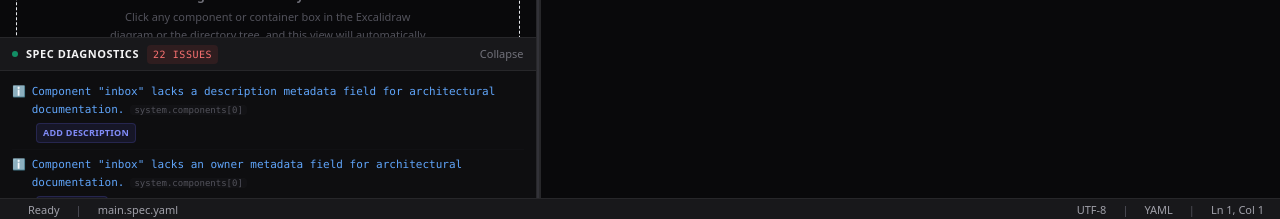
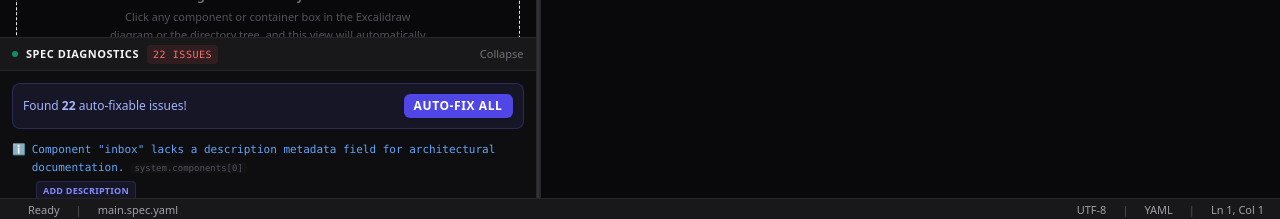
Before and after one commit to thamam/spec-design-yard, a Next.js app: page / in a window 1280 px wide. Shown: the part 578-797 px from the top of the page. Built offline with nearby package versions, Linux system fonts and the light colour scheme.

Commit message:
feat: implement keyboard-first autocomplete navigation and atomic quick-fix-all

```diff
--- a/components/workspace/editor-panel.tsx
+++ b/components/workspace/editor-panel.tsx
@@ -34,6 +34,8 @@ interface CodeTabProps {
 
 function CodeTab({ value, onChange }: CodeTabProps) {
   const [cursorPos, setCursorPos] = useState<number | null>(null)
+  const [activeSuggestionIndex, setActiveSuggestionIndex] = useState(0)
+  const [suppressAutocomplete, setSuppressAutocomplete] = useState(false)
   const timerRef = useRef<NodeJS.Timeout | null>(null)
 
   useEffect(() => {
@@ -46,6 +48,7 @@ function CodeTab({ value, onChange }: CodeTabProps) {
     const nextVal = e.target.value
     onChange(nextVal)
     setCursorPos(e.target.selectionStart)
+    setSuppressAutocomplete(false)
   }
 
   const handleTextareaSelect = (e: React.SyntheticEvent<HTMLTextAreaElement>) => {
@@ -53,11 +56,16 @@ function CodeTab({ value, onChange }: CodeTabProps) {
   }
 
   const autocomplete = useMemo(() => {
-    if (cursorPos === null) return null
+    if (cursorPos === null || suppressAutocomplete) return null
     const res = getAutocompleteSuggestions(value, cursorPos)
     if (res.suggestions.length > 0) return res
     return null
-  }, [value, cursorPos])
+  }, [value, cursorPos, suppressAutocomplete])
+
+  const suggestionsKey = autocomplete?.suggestions.join(',') || ""
+  useEffect(() => {
+    setActiveSuggestionIndex(0)
+  }, [suggestionsKey])
 
   const handleApplySuggestion = (sug: string) => {
     if (!autocomplete) return
@@ -78,6 +86,27 @@ function CodeTab({ value, onChange }: CodeTabProps) {
     }, 0)
   }
 
+  const handleKeyDown = (e: React.KeyboardEvent<HTMLTextAreaElement>) => {
+    if (autocomplete && autocomplete.suggestions.length > 0) {
+      if (e.key === "ArrowRight" || e.key === "ArrowDown") {
+        e.preventDefault()
+        setActiveSuggestionIndex((prev) => (prev + 1) % autocomplete.suggestions.length)
+      } else if (e.key === "ArrowLeft" || e.key === "ArrowUp") {
+        e.preventDefault()
+        setActiveSuggestionIndex((prev) => (prev - 1 + autocomplete.suggestions.length) % autocomplete.suggestions.length)
+      } else if (e.key === "Tab" || e.key === "Enter") {
+        e.preventDefault()
+        const selectedSug = autocomplete.suggestions[activeSuggestionIndex]
+        if (selectedSug) {
+          handleApplySuggestion(selectedSug)
+        }
+      } else if (e.key === "Escape") {
+        e.preventDefault()
+        setSuppressAutocomplete(true)
+      }
+    }
+  }
+
   return (
     <div className="flex-1 flex overflow-hidden font-mono text-[13px] leading-relaxed relative bg-zinc-950/80">
       <textarea
@@ -86,6 +115,7 @@ function CodeTab({ value, onChange }: CodeTabProps) {
         value={value}
         onChange={handleTextareaChange}
         onSelect={handleTextareaSelect}
+        onKeyDown={handleKeyDown}
         className="w-full h-full bg-transparent border-none focus:outline-none focus:ring-0 p-5 text-zinc-300 font-mono resize-none leading-6 overflow-y-auto"
         spellCheck="false"
       />
@@ -96,19 +126,23 @@ function CodeTab({ value, onChange }: CodeTabProps) {
             <span className="text-[10px] text-zinc-500 font-bold uppercase tracking-wider font-sans pr-1">
               Suggesting {autocomplete.type === "id" ? "IDs" : "Types"}:
             </span>
-            {autocomplete.suggestions.map((sug) => (
+            {autocomplete.suggestions.map((sug, idx) => (
               <button
                 key={sug}
                 type="button"
                 onClick={() => handleApplySuggestion(sug)}
-                className="px-2 py-0.5 text-xs font-mono bg-indigo-500/15 hover:bg-indigo-500/25 text-indigo-300 rounded border border-indigo-500/20 active:scale-95 transition-all whitespace-nowrap"
+                className={`px-2 py-0.5 text-xs font-mono rounded border active:scale-95 transition-all whitespace-nowrap ${
+                  idx === activeSuggestionIndex
+                    ? "bg-indigo-500 text-white border-indigo-400 shadow-md ring-1 ring-indigo-400"
+                    : "bg-indigo-500/15 hover:bg-indigo-500/25 text-indigo-300 border-indigo-500/20"
+                }`}
               >
                 {sug}
               </button>
             ))}
           </div>
           <span className="text-[9px] text-zinc-500 font-sans italic shrink-0 pr-1">
-            Click to auto-complete
+            Arrow keys to select, Tab/Enter to apply
           </span>
         </div>
       )}
@@ -346,6 +380,83 @@ export function EditorPanel({
     }
   }
 
+  const fixableDiagnostics = useMemo(() => {
+    return diagnostics.filter((d) => {
+      if (!d.code || !d.path) return false
+      const fixableCodes = new Set([
+        "missing-system-name",
+        "empty-system-name",
+        "missing-component-id",
+        "missing-component-type",
+        "invalid-metadata-object",
+        "invalid-connections-array",
+        "invalid-connection-object",
+        "unrecognized-metadata-key",
+        "unrecognized-component-key",
+        "connection-case-mismatch",
+        "invalid-metadata-status",
+        "component-overlap",
+        "missing-metadata-description",
+        "missing-metadata-owner",
+        "invalid-metadata-version",
+        "unrecognized-type",
+        "self-connection",
+        "empty-connection-target",
+        "duplicate-connection",
+        "invalid-id-format",
+        "duplicate-id",
+        "orphan-connection",
+        "disconnected-component",
+        "unreachable-component",
+        "gateway-to-store",
+        "sink-stage-brick",
+        "empty-gateway"
+      ])
+      return fixableCodes.has(d.code)
+    })
+  }, [diagnostics])
+
+  const handleFixAll = () => {
+    const fixes = fixableDiagnostics.map((d) => {
+      let fixType = d.code!
+      let extraData: any = undefined
+
+      if (d.code === "empty-system-name") {
+        fixType = "missing-system-name"
+      } else if (d.code === "invalid-metadata-version") {
+        fixType = "set-default-version"
+      } else if (d.code === "unrecognized-type") {
+        extraData = { type: "Stage" }
+      } else if (d.code === "disconnected-component") {
+        fixType = "delete-component"
+      } else if (d.code === "unreachable-component") {
+        fixType = "connect-from-gateway"
+      } else if (d.code === "gateway-to-store") {
+        fixType = "insert-stage"
+      } else if (d.code === "sink-stage-brick") {
+        fixType = "connect-to-store"
+      } else if (d.code === "empty-gateway") {
+        fixType = "connect-to-stage"
+      }
+
+      return {
+        path: d.path!,
+        fixType,
+        extraData
+      }
+    })
+
+    if (fixes.length > 0) {
+      const updated = reconcileSpec(specText, {
+        type: "quick-fix-all",
+        payload: { fixes }
+      })
+      if (updated !== specText) {
+        setSpecText(updated)
+      }
+    }
+  }
+
   const handleCopy = () => {
     navigator.clipboard.writeText(specText).catch(() => {})
     setCopied(true)
@@ -554,6 +665,21 @@ export function EditorPanel({
               <div className="text-emerald-400 flex items-center gap-1.5 py-0.5">
                 <span className="text-emerald-500">✓</span>
                 <span>No issues found. Your specification is syntactically sound and logically consistent!</span>
+              </div>
+            )}
+
+            {!yamlSyntaxError && fixableDiagnostics.length > 0 && (
+              <div className="flex items-center justify-between bg-indigo-500/10 border border-indigo-500/25 rounded-lg p-2.5 mb-3 font-sans select-none">
+                <div className="text-indigo-300 text-xs">
+                  Found <span className="font-bold">{fixableDiagnostics.length}</span> auto-fixable issue{fixableDiagnostics.length > 1 ? 's' : ''}!
+                </div>
+                <button
+                  type="button"
+                  onClick={handleFixAll}
+                  className="px-2.5 py-1 text-xs font-bold uppercase tracking-wider bg-indigo-600 hover:bg-indigo-700 text-white rounded-md shadow transition-colors active:scale-95 shrink-0"
+                >
+                  Auto-Fix All
+                </button>
               </div>
             )}
 
--- a/lib/reconciler.ts
+++ b/lib/reconciler.ts
@@ -5,6 +5,7 @@ export type CanvasChange =
   | { type: "delete"; payload: { ids: string[] } }
   | { type: "rename"; payload: { id: string; newName: string; newType?: string } }
   | { type: "quick-fix"; payload: { path: string; fixType: string; extraData?: any } }
+  | { type: "quick-fix-all"; payload: { fixes: { path: string; fixType: string; extraData?: any }[] } }
   | { type: "add"; payload: { id: string; x: number; y: number; type: string; name?: string } }
   | { type: "connect"; payload: { source: string; target: string } }
   | { type: "disconnect"; payload: { source: string; target: string } }
@@ -212,9 +213,15 @@ export function reconcileSpec(specText: string, change: CanvasChange): string {
           }
         })
       }
-    } else if (change.type === "quick-fix") {
-      const { path, fixType, extraData } = change.payload
-      const parts = parsePath(path)
+    } else if (change.type === "quick-fix" || change.type === "quick-fix-all") {
+      const fixes = change.type === "quick-fix"
+        ? [change.payload]
+        : change.payload.fixes
+
+      if (Array.isArray(fixes)) {
+        fixes.forEach((fix) => {
+          const { path, fixType, extraData } = fix
+          const parts = parsePath(path)
 
       if (fixType === "missing-system-name" || fixType === "empty-system-name") {
         doc.setIn(parts, "unnamed_system")
@@ -687,6 +694,8 @@ export function reconcileSpec(specText: string, change: CanvasChange): string {
           }
         }
       }
+        })
+      }
     }
 
     if (modified) {
```
Also changed, not shown: 1 other file (tests, documents, lock files or other folders).
